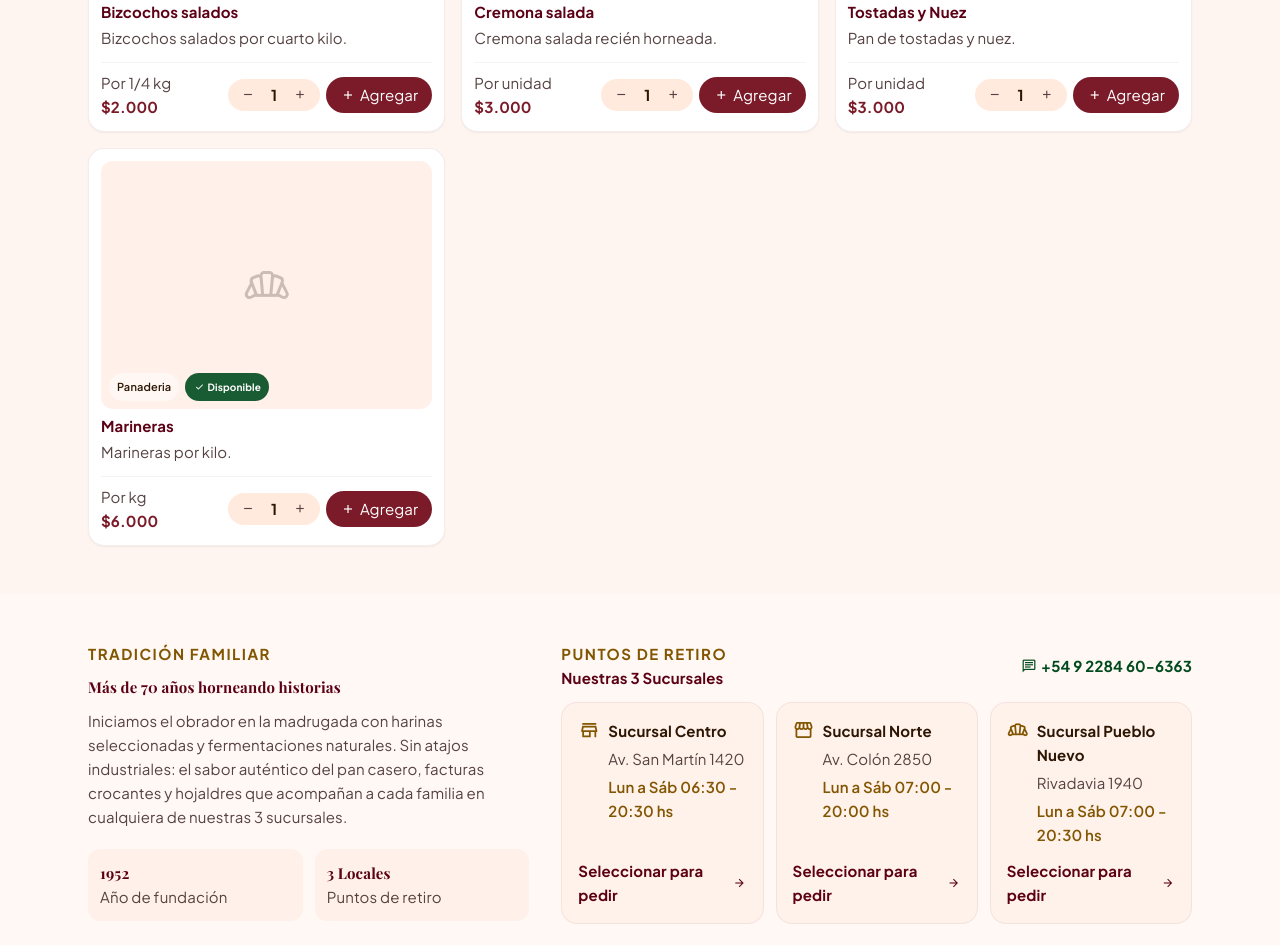
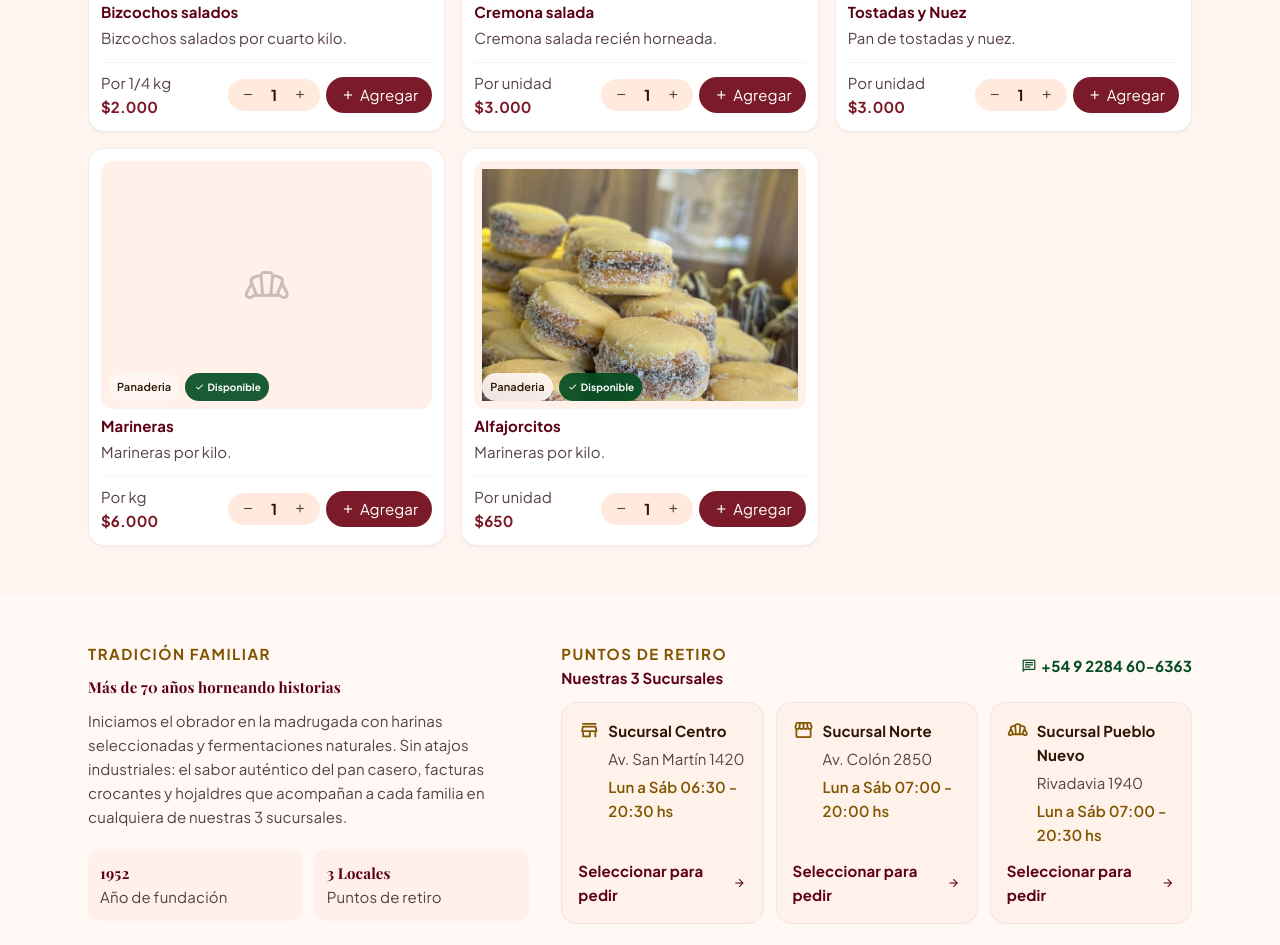
Before and after one commit to KevinCrr2/Santateresita, a plain HTML site: page index.html in a window 1280 px wide. Shown: the part 3911-4856 px from the top of the page. Drawn offline with nearby package versions, Linux system fonts and the light colour scheme; a web font is replaced by a local one.

Commit message:
Update index.html

```diff
--- a/index.html
+++ b/index.html
@@ -1486,6 +1486,7 @@
     { id: 21, nombre: "Cremona salada", categoria: "panaderia", precio: 3000, unidad: "unidad", descripcion: "Cremona salada recién horneada.", imagen: "img/cremonasalada.png", imageAlt: "Cremona salada", sucursales: ['centro', 'norte', 'pueblo'], badge: "" },
     { id: 22, nombre: "Tostadas y Nuez", categoria: "panaderia", precio: 3000, unidad: "unidad", descripcion: "Pan de tostadas y nuez.", imagen: "", imageAlt: "", sucursales: ['centro', 'norte', 'pueblo'], badge: "" },
     { id: 23, nombre: "Marineras", categoria: "panaderia", precio: 6000, unidad: "kg", descripcion: "Marineras por kilo.", imagen: "", imageAlt: "", sucursales: ['centro', 'norte', 'pueblo'], badge: "" },
+              { id: 24, nombre: "Alfajorcitos", categoria: "panaderia", precio: 650, unidad: "unidad", descripcion: "Marineras por kilo.", imagen: "img/alfajorcitos.jpg", imageAlt: "", sucursales: ['centro', 'norte', 'pueblo'], badge: "" },
 
     // BEBIDAS
     { id: 201, nombre: "Coca Cola en lata 354ml", categoria: "bebidas", precio: 1800, unidad: "unidad", descripcion: "Gaseosa Coca-Cola clásica 354ml bien fría en lata.", imagen: "img/coca.jpg", imageAlt: "Coca Cola en lata 354ml", sucursales: ['centro', 'norte', 'pueblo'], badge: "Refrescante" },
```
